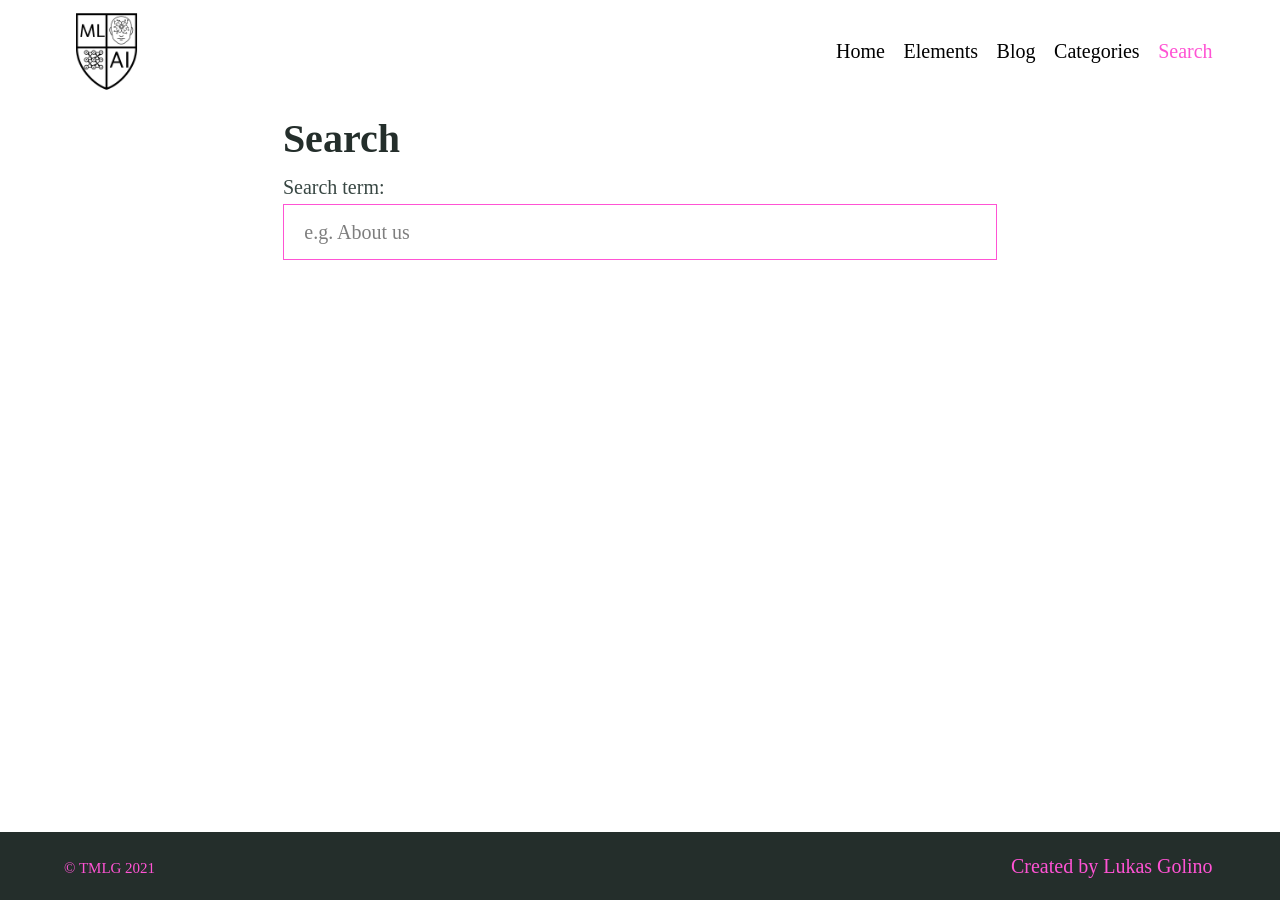
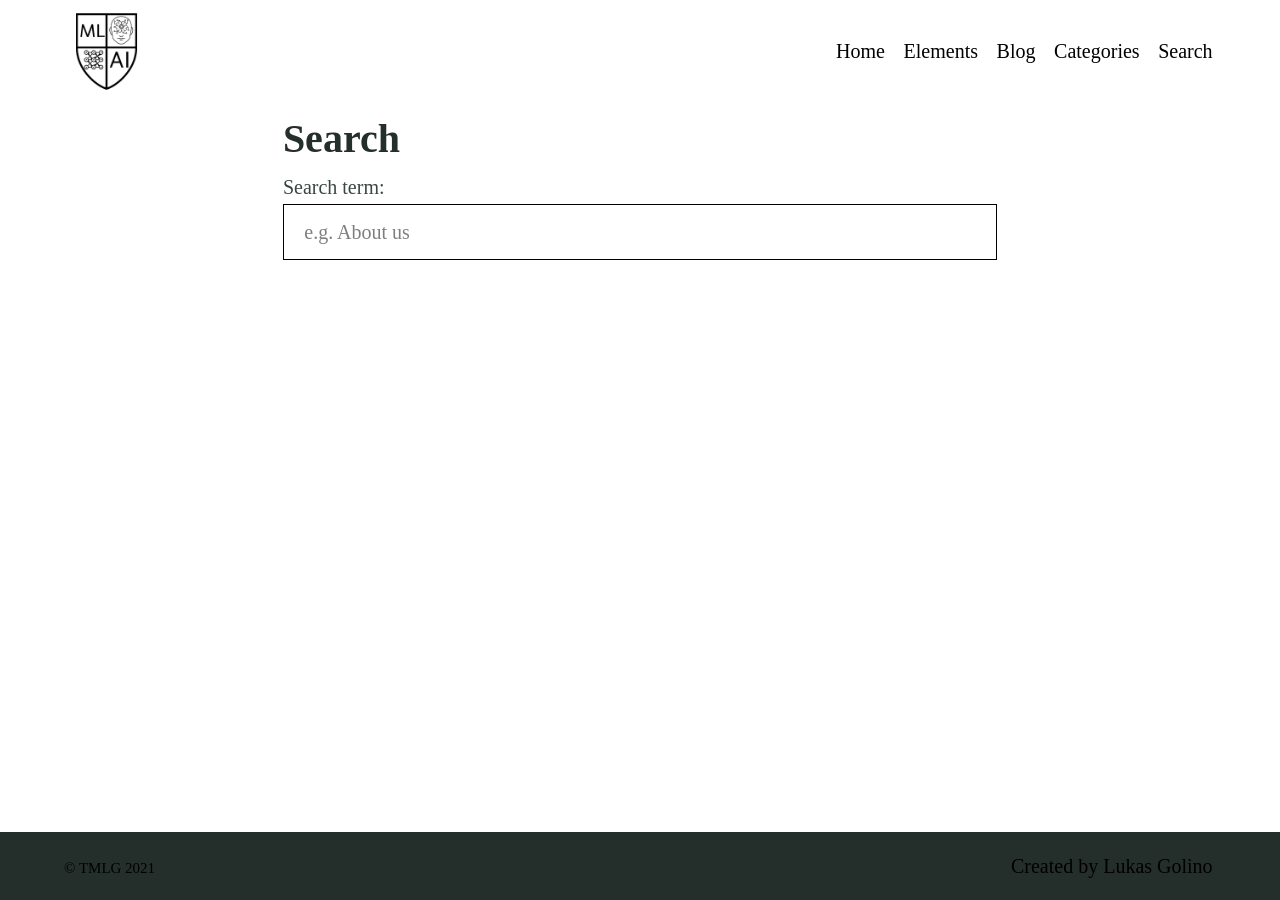
Before and after one commit to lukasgolino/SolveThePuzzle.github.io, a Jekyll site: the page built from search.md, in a window 1280 px wide. Built offline with Jekyll 4.4.1, drawn with Linux system fonts in a browser that asks for light colours; some web fonts are replaced.

Commit message:
Update _settings.scss

```diff
--- a/_sass/_settings.scss
+++ b/_sass/_settings.scss
@@ -10,7 +10,7 @@ $bodyColour: #384743 !default;
 $linkColour: #000000 !default;
 $hoverColour: #18d4c5 !default;
 $focusColour: #fa407a !default;
-$captionColour: #ff53d4 !default;
+$captionColour: #000000 !default;
 $white: #ffffff !default;
 
 // Typography
```
